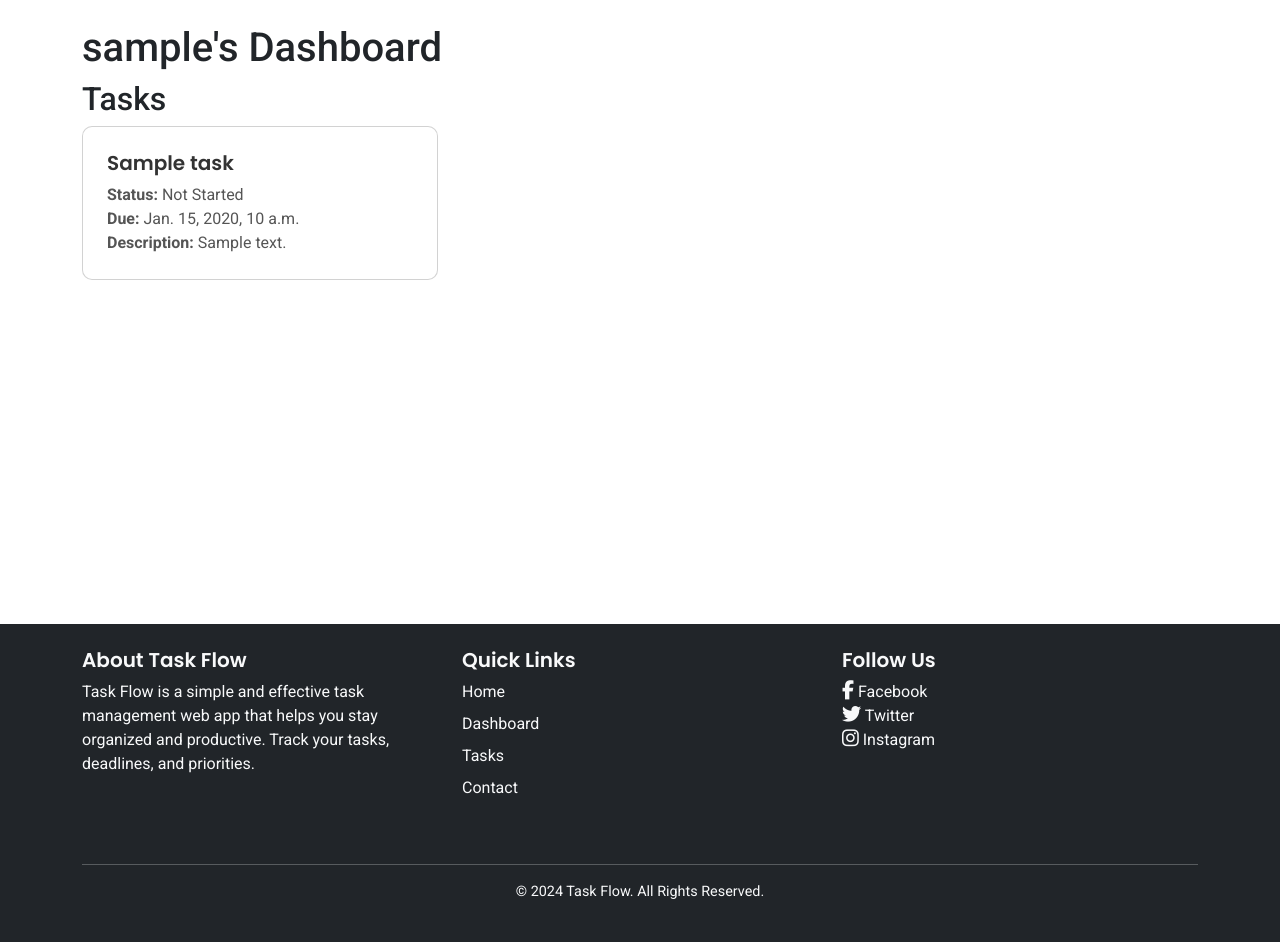
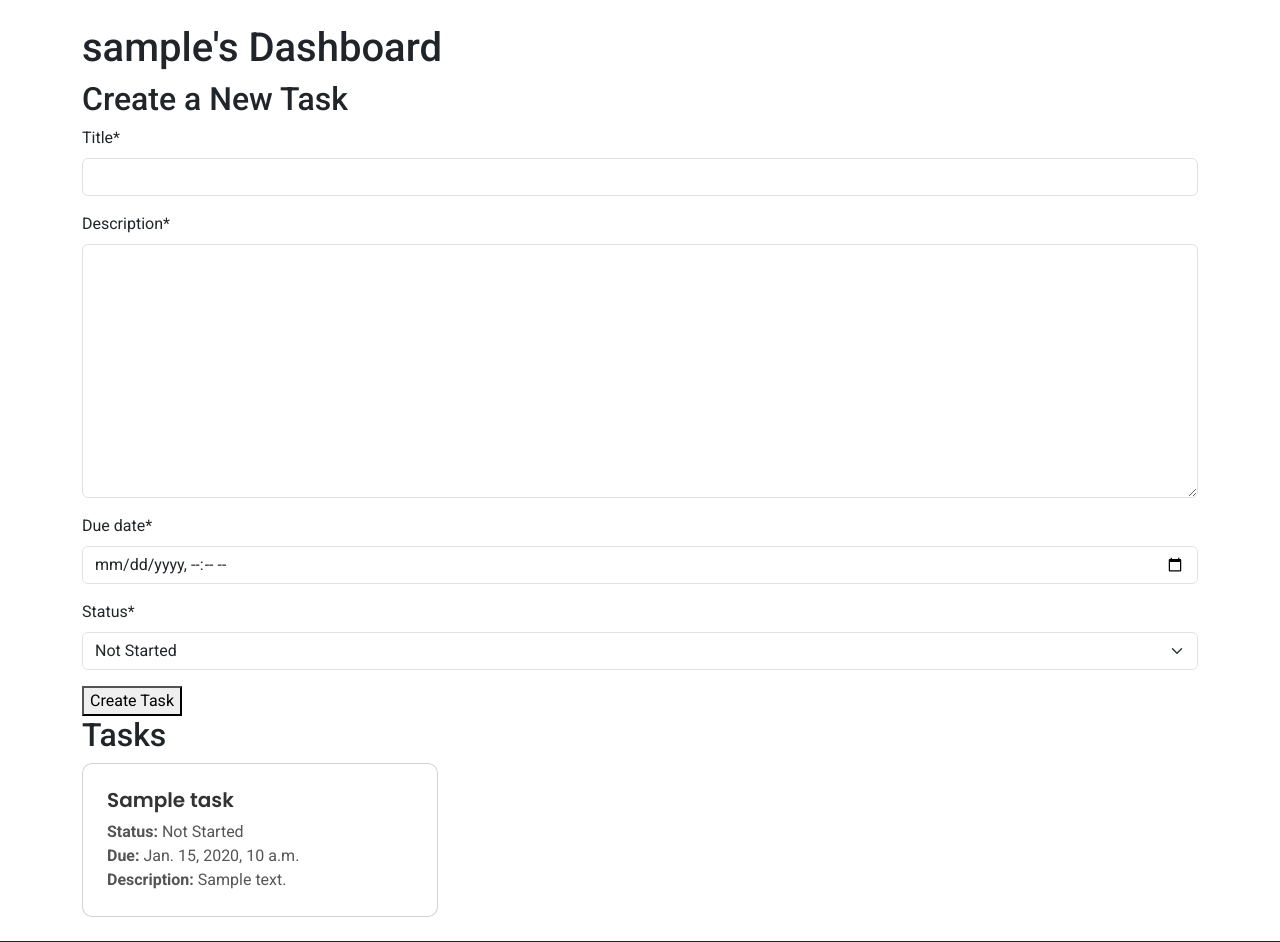
Before and after one commit to MFS4711/Task-FLow, a Django app: page /1/dashboard/ in a window 1280 px wide. Shown: the part 74-1016 px from the top of the page. Run offline with Django 4.2, Linux system fonts and the light colour scheme; a user stored in the database is signed in; tables that the repository leaves empty hold one stand-in row (values such as "Sample post"); some libraries are stand-ins or nearby versions.

Commit message:
Add Create functionality for users - add forms.py - install crsipy forms package and update views.py and dashborad.html

```diff
--- /dev/null
+++ b/task_dashboard/forms.py
@@ -0,0 +1,15 @@
+from .models import Task
+from django import forms
+
+class TaskForm(forms.ModelForm):
+    class Meta:
+        model = Task
+        fields = ('title', 'description', 'due_date', 'status',)
+
+        # Customize the 'due_date' field to use a DateTimeInput widget
+        widgets = {
+            'due_date': forms.DateTimeInput(attrs={
+                'type': 'datetime-local',  # HTML5 datetime-local input type
+                'class': 'form-control',    # Optional for styling
+            }),
+        }
--- a/task_dashboard/templates/task_dashboard/dashboard.html
+++ b/task_dashboard/templates/task_dashboard/dashboard.html
@@ -1,8 +1,17 @@
 {% extends "base.html" %}
+
+{% load crispy_forms_tags %}
 
 {% block content %}
 
 <h1>{{ user.username }}'s Dashboard</h1>
+
+<h2>Create a New Task</h2>
+<form method="POST" id="create-task-form">
+    {% csrf_token %}
+    {{ task_form | crispy }}
+    <button type="submit" name="create_task">Create Task</button>
+</form>
 
 <h2>Tasks</h2>
 
--- a/task_dashboard/views.py
+++ b/task_dashboard/views.py
@@ -1,6 +1,7 @@
-from django.shortcuts import render, get_object_or_404
+from django.shortcuts import render, get_object_or_404, redirect
 from django.contrib.auth.models import User
 from .models import Task
+from .forms import TaskForm
 from django.http import Http404
 
 # Create your views here.
@@ -23,10 +24,25 @@ def dashboard(request, user_id):
     # Fetch tasks for the specific user (only the logged-in user’s tasks)
     tasks = Task.objects.filter(author=user).order_by('-status', '-due_date')
 
+    # Handle Post request from Task Form
+    if request.method == "POST":
+        task_form = TaskForm(data=request.POST)
+        if task_form.is_valid():
+            task = task_form.save(commit=False)
+            task.author = request.user
+            task.save()
+
+            # Redirect to the same dashboard page after saving the task
+            return redirect('dashboard', user_id=user.id)  # Redirect to the dashboard with the same user_id
+
+    # Display Form
+    task_form = TaskForm()
+
     # Context to pass to the template
     context = {
         "user": user,
         "tasks": tasks,
+        "task_form": task_form,
     }
 
     # Render the dashboard page for the specific user
--- a/task_flow/settings.py
+++ b/task_flow/settings.py
@@ -47,6 +47,8 @@ INSTALLED_APPS = [
     'allauth',
     'allauth.account',
     'allauth.socialaccount',
+    'crispy_forms',
+    'crispy_bootstrap5',
     'django_summernote',
     'task_dashboard',
 ]
@@ -55,6 +57,9 @@ SITE_ID = 1
 # Change redirect url later to load dashbord when logged in
 LOGIN_REDIRECT_URL = '/'
 LOGOUT_REDIRECT_URL = '/'
+
+CRISPY_ALLOWED_TEMPLATE_PACKS = "bootstrap5"
+CRISPY_TEMPLATE_PACK = "bootstrap5"
 
 MIDDLEWARE = [
     'django.middleware.security.SecurityMiddleware',
```
